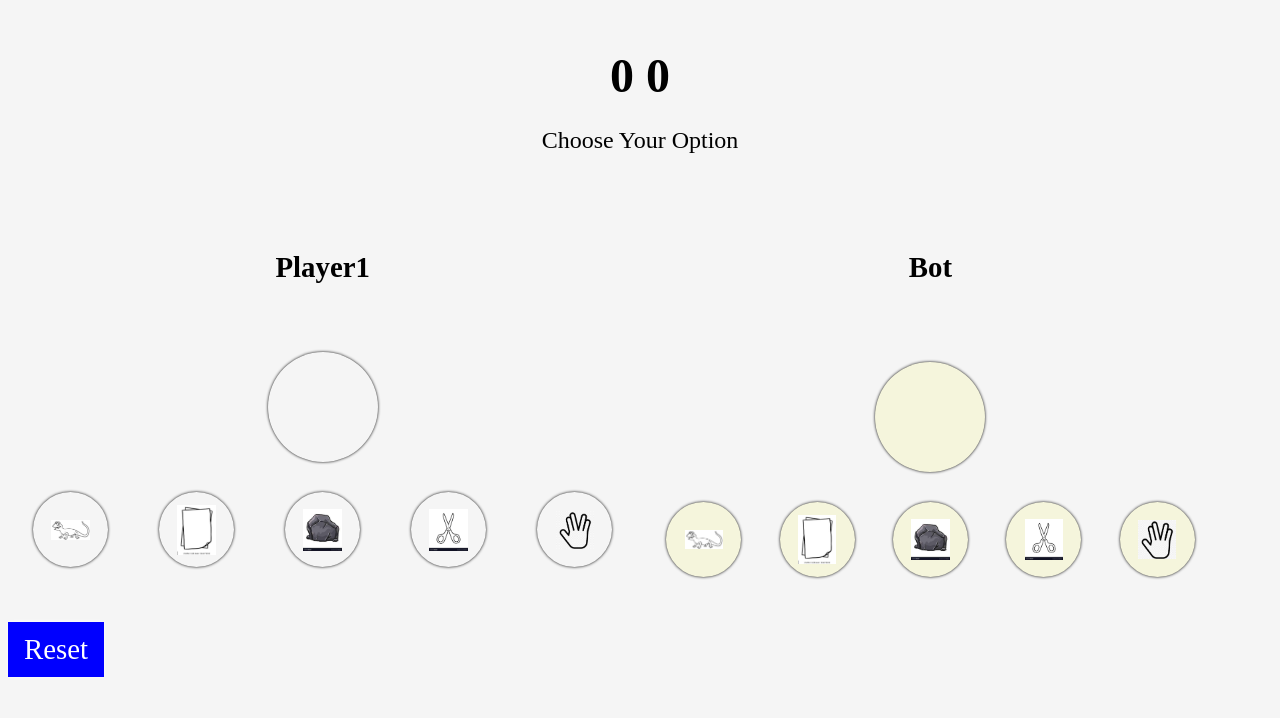
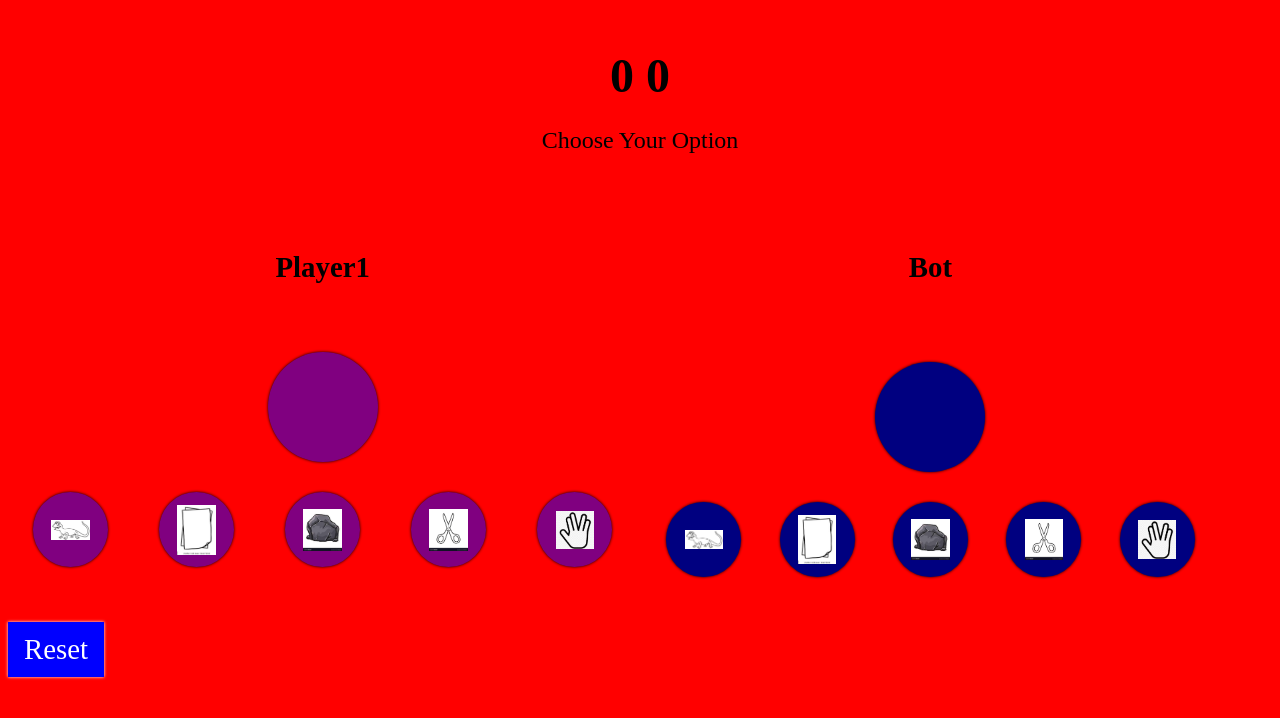
Before and after one commit to Code-Institute-Submissions/JervisNoronha--Rock-paper-scissor-spock-lizard_NovResub, a plain HTML site: page start.html in a window 1280 px wide. Drawn offline with Linux system fonts and the light colour scheme.

Commit message:
added colors to the game page

```diff
--- a/assets/css/style.css
+++ b/assets/css/style.css
@@ -1,6 +1,6 @@
 * {
 	box-sizing: border-box;
-	background-color: whitesmoke;
+	background-color: red;
 }
 
 #logo {
@@ -101,7 +101,11 @@
 
 #player2 .option {
 	cursor: not-allowed;
-	background-color: beige;
+	background-color: navy;
+}
+
+#player1 .option {
+	background-color: purple;
 }
 
 /* Reset button */
```
